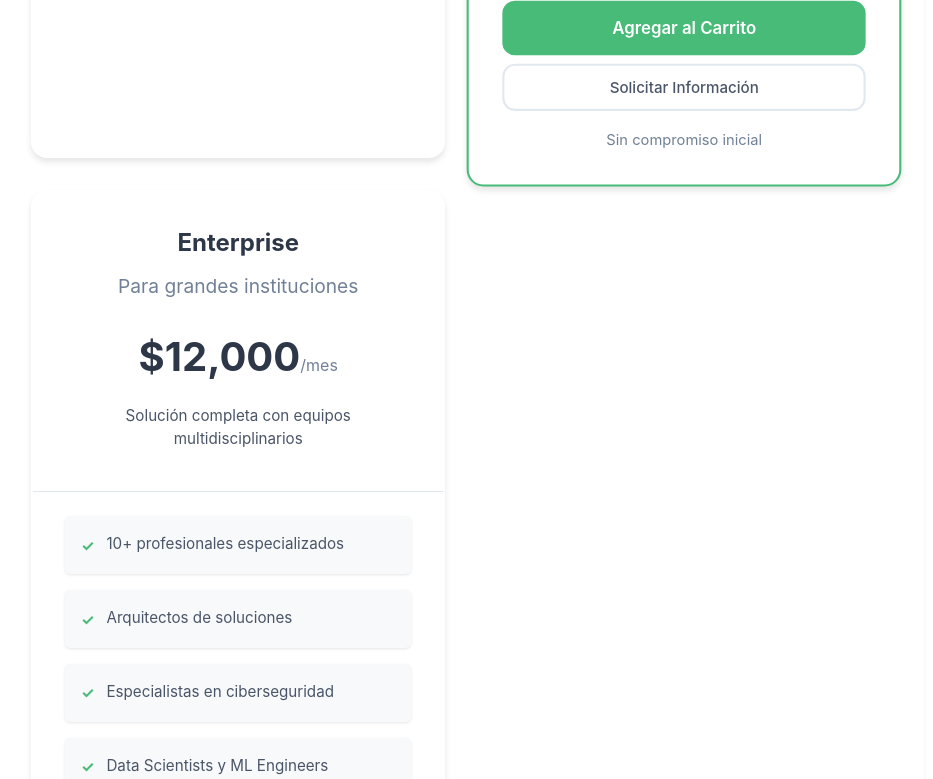
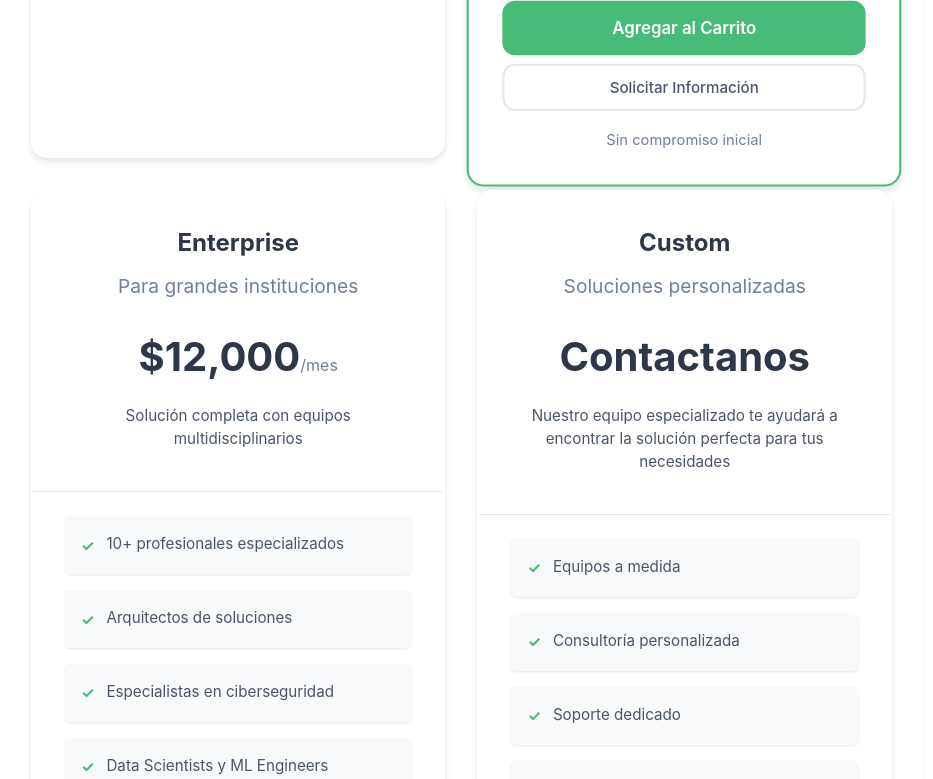
Before and after one commit to MarViott/TalentoLab, a React (Vite) app: page /instituciones in a window 1280 px wide. Shown: the part 3141-3920 px from the top of the page, without its empty margins (1-934 px from the left). Built offline with nearby package versions, Linux system fonts and the light colour scheme.

Commit message:
feat: Ajustar estilos de encabezados y agregar nuevas soluciones personalizadas en Instituciones

```diff
--- a/src/App.jsx
+++ b/src/App.jsx
@@ -72,11 +72,11 @@ function App() {
                   <Main />
                   <Gallery />
                   <section className="section-equipo">
-                    <h2 style={{padding: "20px 300px"}}> Nuestro Equipo</h2>
+                    <h2 style={{padding: "20px 280px"}}> Nuestro Equipo</h2>
                     <EquipoTalentoLab equipo={equipo} />
                   </section>
                   <section className="section-proyectos">
-                    <h2 style={{padding: "20px 300px"}}>Proyectos</h2>
+                    <h2 style={{padding: "20px 280px"}}>Proyectos 2025</h2>
                     <TarjetaProyecto
                       titulo="Proyecto Web Accesible"
                       descripcion="Desarrollamos una plataforma web accesible para personas con discapacidades."
--- a/src/components/Instituciones.jsx
+++ b/src/components/Instituciones.jsx
@@ -67,6 +67,24 @@ const Instituciones = () => {
       ],
       popular: false,
       color: "purple"
+    },
+    {
+      id: 4,
+      name: "Custom",
+      subtitle: "Soluciones personalizadas",
+      price: "Contactanos",
+      period: "",
+      description: "Nuestro equipo especializado te ayudará a encontrar la solución perfecta para tus necesidades",
+      features: [
+        "Equipos a medida",
+        "Consultoría personalizada",
+        "Soporte dedicado",
+        "Capacitación personalizada",
+        "Integraciones personalizadas",
+        "Gestión de proyectos personalizada"
+      ],
+      popular: false,
+      color: "orange"
     }
   ];
 
@@ -103,6 +121,16 @@ const Instituciones = () => {
       icon: "🔒",
       title: "Seguridad Garantizada",
       description: "Cumplimiento de normativas y estándares de seguridad"
+    },
+    {
+      icon: "👥",
+      title: "Equipo Multidisciplinario",
+      description: "Profesionales con diferentes especialidades"
+    },
+    {
+      icon: "📈",
+      title: "Escalabilidad Flexible",
+      description: "Ajusta el tamaño del equipo según tus necesidades"
     }
   ];
 
```
